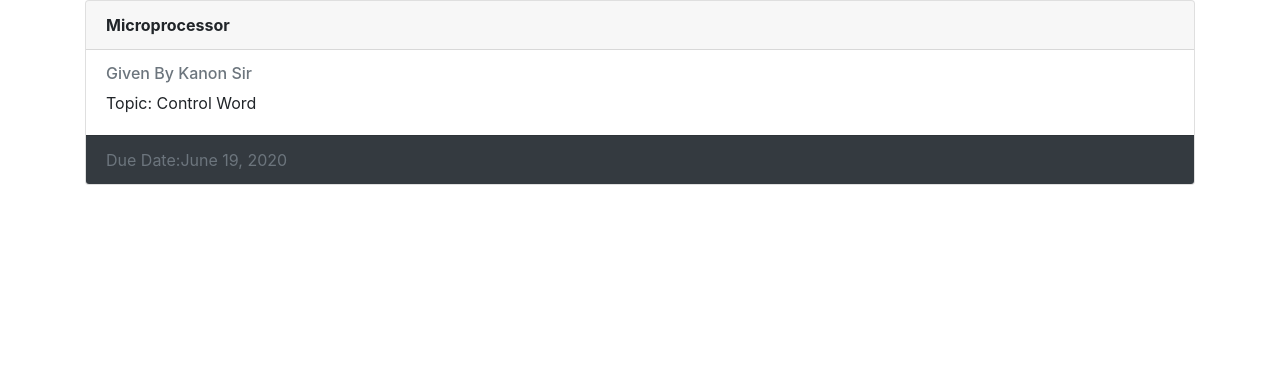
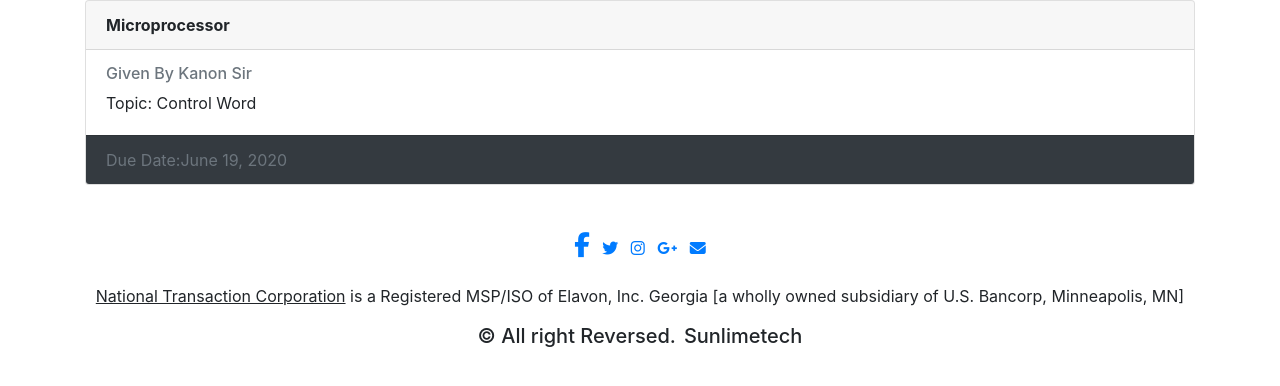
Before and after one commit to Tanmoy-Sarkar/Varsity-Management-System, a Django app: page /assignments/ in a window 1280 px wide. Shown: the part 56-442 px from the top of the page. Run offline with Django 3.2, Linux system fonts and the light colour scheme; data comes from the database, SQL or seed files in the repository; some libraries are stand-ins or nearby versions.

Commit message:
adding footer

```diff
--- a/templates/base.html
+++ b/templates/base.html
@@ -6,6 +6,7 @@
 	<meta charset="utf=8">
 	<meta name="viewport" content="width=device-width, initial-scale=1, shrink-to-fit=no">
 	<link rel="stylesheet" href="https://stackpath.bootstrapcdn.com/bootstrap/4.5.0/css/bootstrap.min.css" integrity="sha384-9aIt2nRpC12Uk9gS9baDl411NQApFmC26EwAOH8WgZl5MYYxFfc+NcPb1dKGj7Sk" crossorigin="anonymous">
+
 	<script src="https://kit.fontawesome.com/f59fb37702.js" crossorigin="anonymous"></script>
 </head>
 <body>
@@ -62,5 +63,32 @@
 	<script src="https://code.jquery.com/jquery-3.5.1.slim.min.js" integrity="sha384-DfXdz2htPH0lsSSs5nCTpuj/zy4C+OGpamoFVy38MVBnE+IbbVYUew+OrCXaRkfj" crossorigin="anonymous"></script>
 	<script src="https://cdn.jsdelivr.net/npm/popper.js@1.16.0/dist/umd/popper.min.js" integrity="sha384-Q6E9RHvbIyZFJoft+2mJbHaEWldlvI9IOYy5n3zV9zzTtmI3UksdQRVvoxMfooAo" crossorigin="anonymous"></script>
 	<script src="https://stackpath.bootstrapcdn.com/bootstrap/4.5.0/js/bootstrap.min.js" integrity="sha384-OgVRvuATP1z7JjHLkuOU7Xw704+h835Lr+6QL9UvYjZE3Ipu6Tp75j7Bh/kR0JKI" crossorigin="anonymous"></script>
+
+<!-- Footer -->
+	<section id="footer">
+		<div class="container">
+			<div class="row">
+				<div class="col-xs-12 col-sm-12 col-md-12 mt-2 mt-sm-5">
+					<ul class="list-unstyled list-inline social text-center">
+						<li class="list-inline-item"><a href="#"><i class="fa fa-facebook" style="font-size: 25px;"></i></a></li>
+						<li class="list-inline-item"><a href="#"><i class="fa fa-twitter"></i></a></li>
+						<li class="list-inline-item"><a href="#"><i class="fa fa-instagram"></i></a></li>
+						<li class="list-inline-item"><a href="#"><i class="fa fa-google-plus"></i></a></li>
+						<li class="list-inline-item"><a href="#" target="_blank"><i class="fa fa-envelope"></i></a></li>
+					</ul>
+				</div>
+				<hr>
+			</div>
+			<div class="row">
+				<div class="col-xs-12 col-sm-12 col-md-12 mt-2 mt-sm-2 text-center">
+					<p><u><a>National Transaction Corporation</a></u> is a Registered MSP/ISO of Elavon, Inc. Georgia [a wholly owned subsidiary of U.S. Bancorp, Minneapolis, MN]</p>
+					<p class="h5">© All right Reversed.<a class="text-green ml-2" target="_blank">Sunlimetech</a></p>
+				</div>
+				<hr>
+			</div>
+		</div>
+	</section>
+	<!-- ./Footer -->
+
 </body>
 </html>
```
